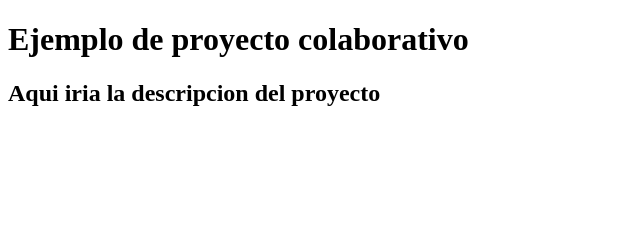
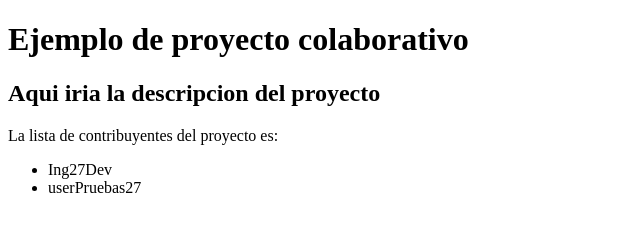
Before and after one commit to userPruebas27/proyecto1_copy, a plain HTML site: page index.html in a window 1280 px wide. Shown: the whole page, without its empty margins (0-640 px from the left). Drawn offline with Linux system fonts and the light colour scheme.

Commit message:
Update index.html

```diff
--- a/index.html
+++ b/index.html
@@ -9,6 +9,11 @@
     <header>
         <h1>Ejemplo de proyecto colaborativo</h1>
         <h2>Aqui iria la descripcion del proyecto</h2>
+        <p>La lista de contribuyentes del proyecto es:</p>
+        <ul>
+            <li>Ing27Dev</li>
+            <li>userPruebas27</li>
+        </ul>
     </header>
 </body>
 </html>
```
